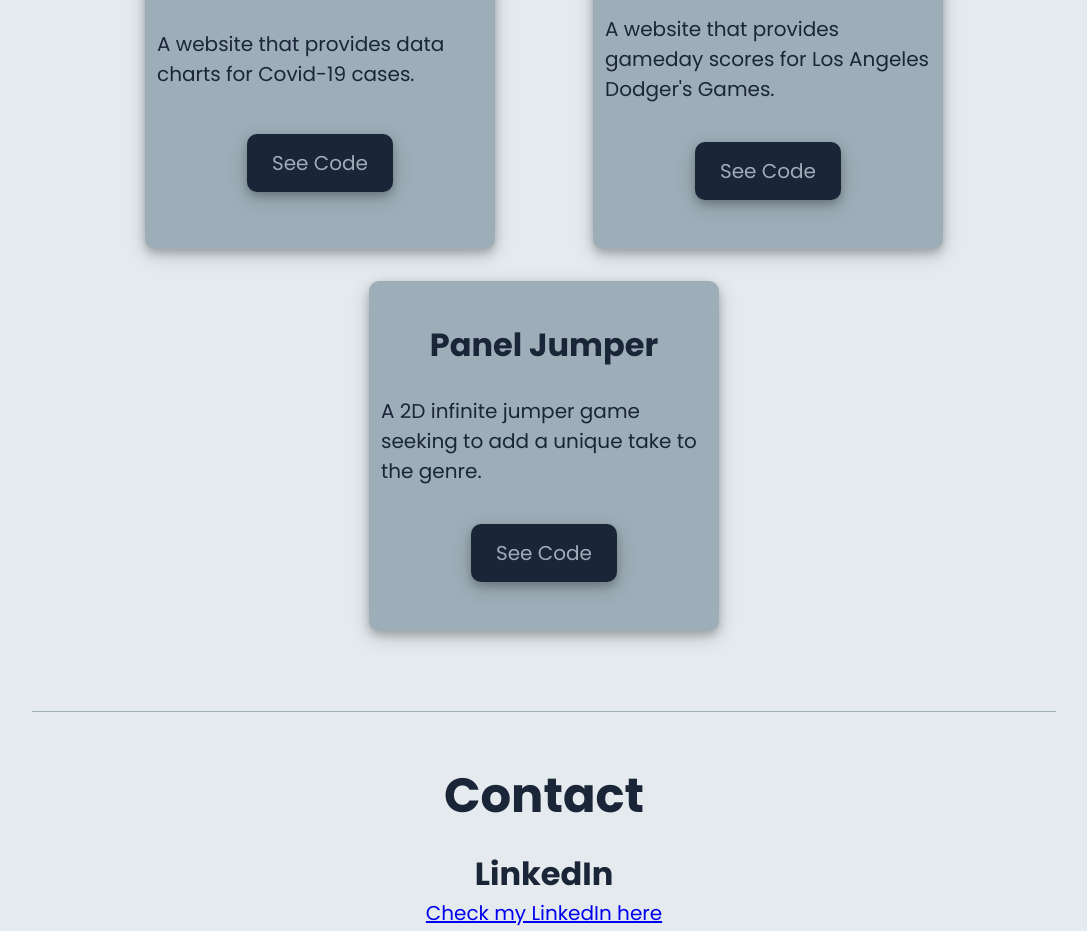
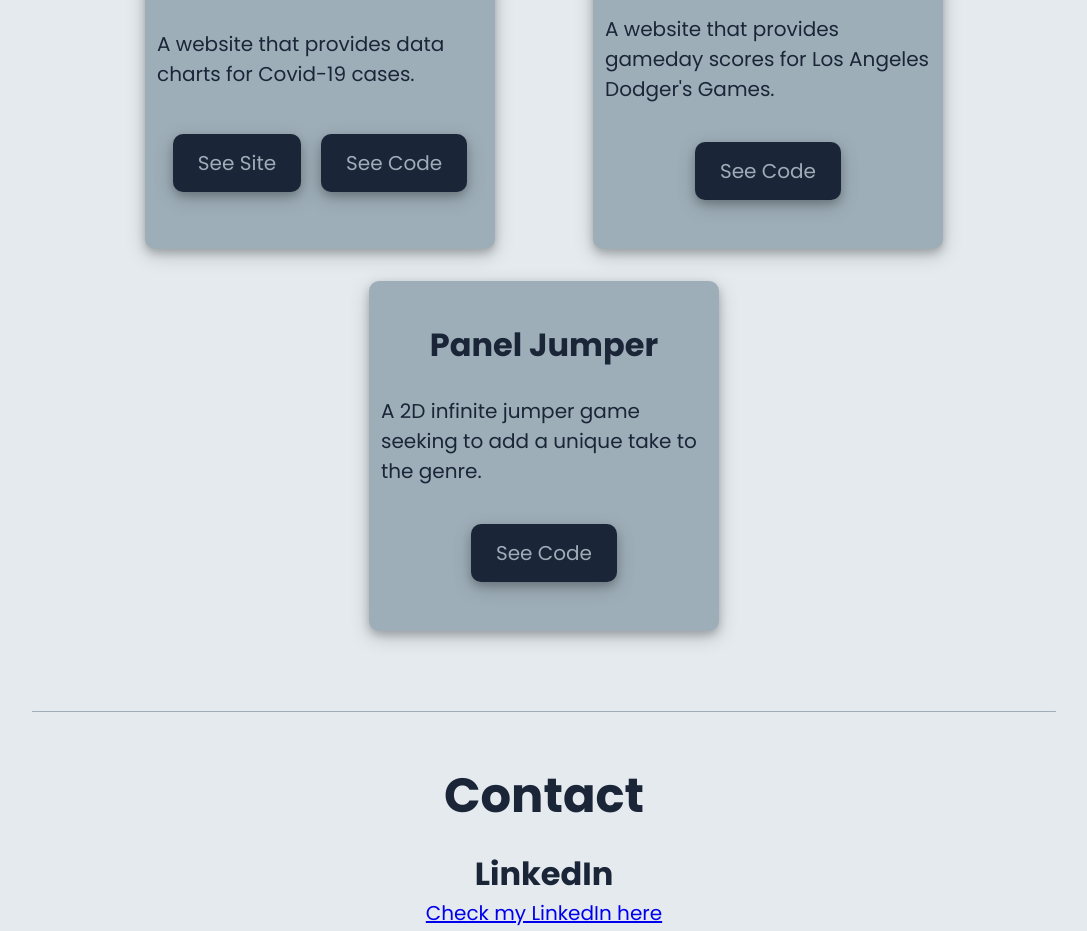
Before and after one commit to averdin2/my_personal_website, a React app: page / in a window 1280 px wide. Shown: the part 2020-2951 px from the top of the page, without its empty margins (96-1183 px from the left). Built offline with nearby package versions, Linux system fonts and the light colour scheme.

Commit message:
Added Covid-19 project site link back to projects section

```diff
--- a/src/components/Projects.js
+++ b/src/components/Projects.js
@@ -35,6 +35,9 @@ export default function Projects() {
           <h2>Covid-19 Charts</h2>
           <p>A website that provides data charts for Covid-19 cases.</p>
           <div className="buttons">
+            <a href="https://averdin2.github.io/Covid-19-data-charts/" className="button">
+              See Site
+            </a>
             <a href="https://github.com/averdin2/Covid-19-data-charts" className="button">
               See Code
             </a>
```
